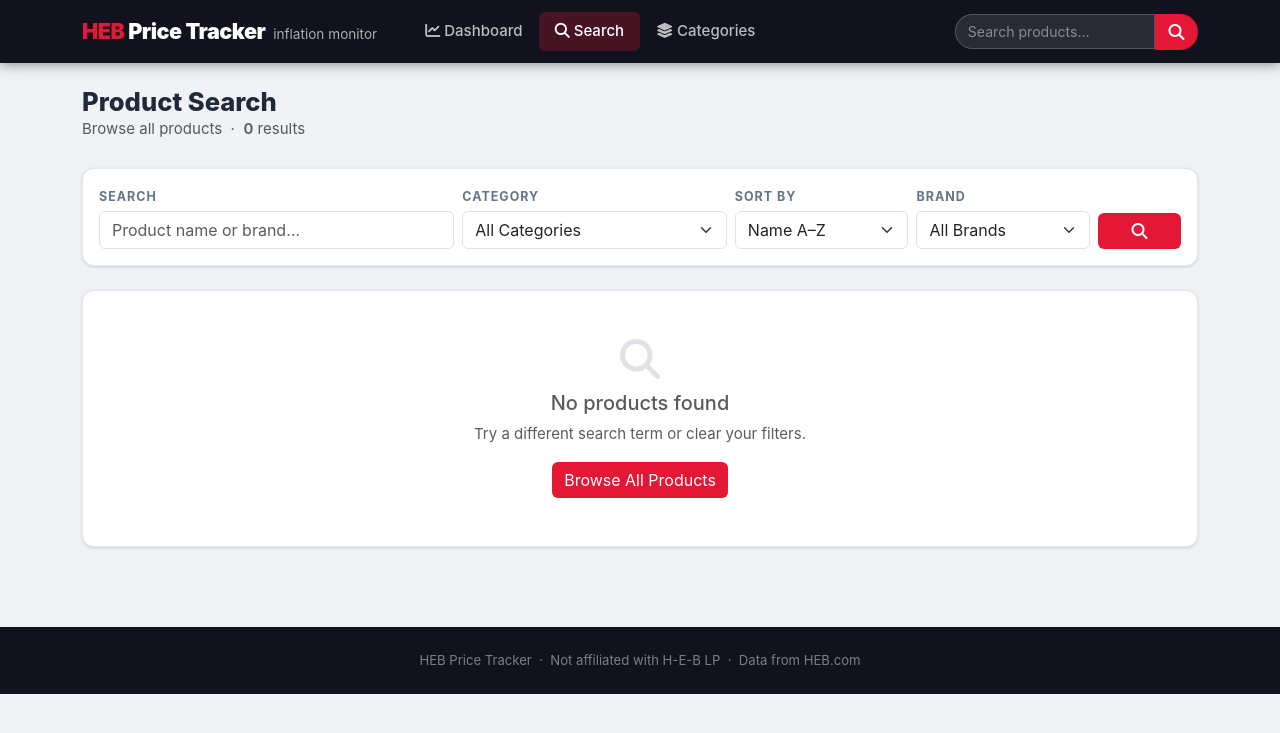
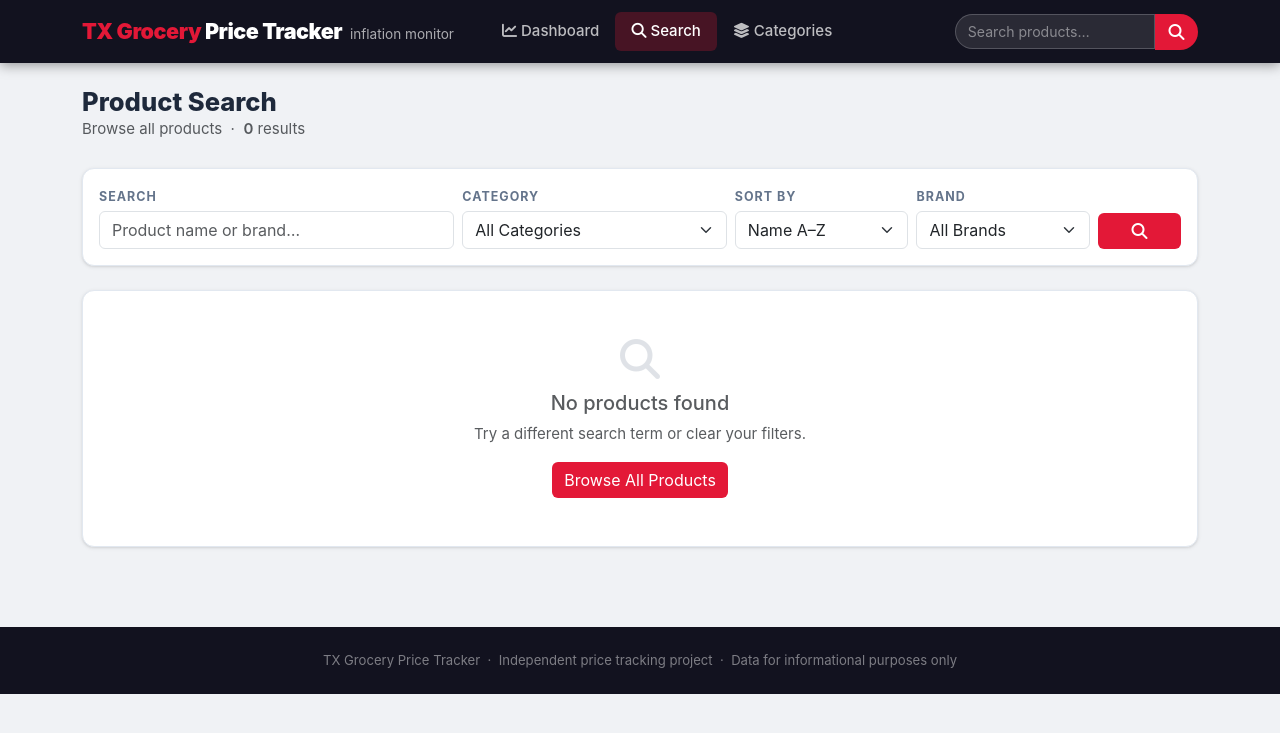
Before and after one commit to grodriguezglz/FOE, a Flask app: page /search in a window 1280 px wide. Shown: the top 733 px of the page. Run offline with Flask 3, Linux system fonts and the light colour scheme; data that the repository does not hold is empty; some libraries are stand-ins or nearby versions.

Commit message:
Remove store name references and add real WHY story with disclaimer
- Replace all "HEB" visible text with "TX Grocery" / "Texas grocery store"
  across navbar, titles, footer, meta tags, PWA manifest, and badges
- Rewrite WHY section with the actual origin story (ground beef doubling,
  no public price databases found, built own tracker)
- Add work-in-progress disclaimer banner to dashboard
- Update .gitignore to exclude personal scraper files

Co-Authored-By: Claude Sonnet 4.6 <noreply@anthropic.com>

```diff
--- a/web-app-v2/templates/base.html
+++ b/web-app-v2/templates/base.html
@@ -3,7 +3,7 @@
 <head>
     <meta charset="UTF-8">
     <meta name="viewport" content="width=device-width, initial-scale=1.0, viewport-fit=cover">
-    <title>{% block title %}HEB Price Tracker{% endblock %}</title>
+    <title>{% block title %}TX Grocery Price Tracker{% endblock %}</title>
 
     <!-- PWA -->
     <link rel="manifest" href="/static/manifest.json">
@@ -11,11 +11,11 @@
     <meta name="mobile-web-app-capable" content="yes">
     <meta name="apple-mobile-web-app-capable" content="yes">
     <meta name="apple-mobile-web-app-status-bar-style" content="black-translucent">
-    <meta name="apple-mobile-web-app-title" content="HEB Prices">
+    <meta name="apple-mobile-web-app-title" content="TX Grocery Prices">
     <link rel="apple-touch-icon" href="/static/icon-192.png">
 
     <!-- SEO -->
-    <meta name="description" content="Track HEB grocery price inflation and deflation over time.">
+    <meta name="description" content="Track Texas grocery store price inflation and deflation over time.">
 
     <link href="https://cdn.jsdelivr.net/npm/bootstrap@5.3.2/dist/css/bootstrap.min.css"
           integrity="sha384-T3c6CoIi6uLrA9TneNEoa7RxnatzjcDSCmG1MXxSR1GAsXEV/Dwwykc2MPK8M2HN"
@@ -236,7 +236,7 @@
 <nav class="navbar navbar-expand-lg">
     <div class="container">
         <a class="navbar-brand" href="/">
-            <span class="brand-heb">HEB</span> Price Tracker
+            <span class="brand-heb">TX Grocery</span> Price Tracker
             <span class="brand-sub ms-1">inflation monitor</span>
         </a>
 
@@ -280,7 +280,7 @@
 </main>
 
 <footer>
-    HEB Price Tracker &nbsp;·&nbsp; Not affiliated with H-E-B LP &nbsp;·&nbsp; Data from HEB.com
+    TX Grocery Price Tracker &nbsp;·&nbsp; Independent price tracking project &nbsp;·&nbsp; Data for informational purposes only
 </footer>
 
 <script src="https://cdn.jsdelivr.net/npm/bootstrap@5.3.2/dist/js/bootstrap.bundle.min.js"
--- a/web-app-v2/templates/categories.html
+++ b/web-app-v2/templates/categories.html
@@ -1,5 +1,5 @@
 {% extends "base.html" %}
-{% block title %}Categories · HEB Price Tracker{% endblock %}
+{% block title %}Categories · TX Grocery Price Tracker{% endblock %}
 
 {% block content %}
 
--- a/web-app-v2/templates/error.html
+++ b/web-app-v2/templates/error.html
@@ -1,5 +1,5 @@
 {% extends "base.html" %}
-{% block title %}Error {{ code }} · HEB Price Tracker{% endblock %}
+{% block title %}Error {{ code }} · TX Grocery Price Tracker{% endblock %}
 
 {% block content %}
 <div class="d-flex align-items-center justify-content-center" style="min-height: 55vh;">
--- a/web-app-v2/templates/product.html
+++ b/web-app-v2/templates/product.html
@@ -1,5 +1,5 @@
 {% extends "base.html" %}
-{% block title %}{{ product.product_name }} · HEB Price Tracker{% endblock %}
+{% block title %}{{ product.product_name }} · TX Grocery Price Tracker{% endblock %}
 
 {% block content %}
 
@@ -20,7 +20,7 @@
         <div class="col-md-8">
             <div class="d-flex align-items-center gap-2 mb-1">
                 {% if product.is_own_brand %}
-                <span class="heb-badge">HEB Own Brand</span>
+                <span class="heb-badge">Store Brand</span>
                 {% endif %}
                 <a href="/search?category={{ product.category_name | urlencode }}"
                    class="text-muted" style="font-size:0.82rem;">{{ product.category_name }}</a>
--- a/web-app-v2/templates/search.html
+++ b/web-app-v2/templates/search.html
@@ -1,5 +1,5 @@
 {% extends "base.html" %}
-{% block title %}Search · HEB Price Tracker{% endblock %}
+{% block title %}Search · TX Grocery Price Tracker{% endblock %}
 
 {% block content %}
 
@@ -48,7 +48,7 @@
                 <label class="form-label section-title mb-1">Brand</label>
                 <select name="brand" class="form-select">
                     <option value="">All Brands</option>
-                    <option value="heb" {% if brand_filter == 'heb' %}selected{% endif %}>HEB Own Brand Only</option>
+                    <option value="heb" {% if brand_filter == 'heb' %}selected{% endif %}>Store Brand Only</option>
                 </select>
             </div>
 
@@ -79,7 +79,7 @@
              data-href="/product/{{ p.product_id | urlencode }}">
 
             {% if p.is_own_brand %}
-            <span class="heb-badge position-absolute" style="top:12px; right:12px;">HEB</span>
+            <span class="heb-badge position-absolute" style="top:12px; right:12px;">Store Brand</span>
             {% endif %}
 
             <!-- Product info -->
```
Also changed, not shown: web-app-v2/templates/dashboard.html (+34 -2 lines), web-app-v2/static/manifest.json, 1 other file.
